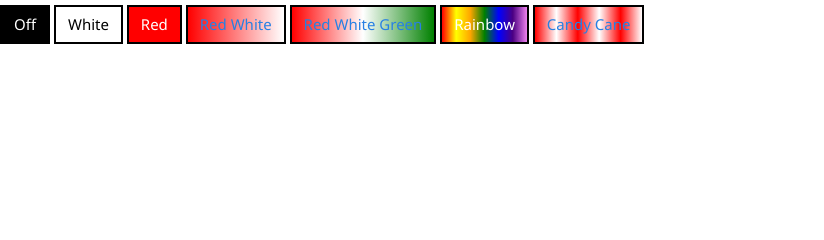
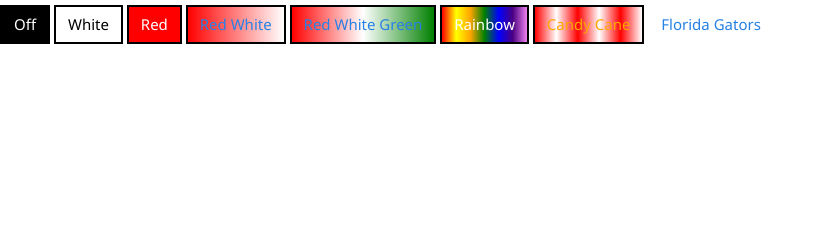
Before and after one commit to colinflynn/Xmas-Lights, a Flask app: template templates/index.html in a window 1280 px wide. Shown: the part 101-341 px from the top of the page, without its empty margins (0-824 px from the left). Run offline with Flask 2, Linux system fonts and the light colour scheme; the template is opened without the code that fills it, so the values that code supplies are empty; parts of the project's set-up code (start-up, migrations or seed data) failed here and were passed over; some libraries are stand-ins or nearby versions.

Commit message:
updates html for florida gators

```diff
--- a/src/lightController.py
+++ b/src/lightController.py
@@ -9,7 +9,7 @@ class LightController:
 	def __init__(self):
 		try:
 			#LED strip configuration:
-			self.LIGHTS_COUNT = 36	# Number of LED pixels used.
+			self.LIGHTS_COUNT = 200	# Number of LED pixels used.
 			self.LED_PIN = 18						# GPIO pin connected to the pixels.
 			self.LED_FREQ_HZ = 800000					# LED signal frequency in hertz (usually 800khz)
 			self.LED_DMA = 10							# DMA channel to use for generating signal (try 10)
--- a/templates/index.html
+++ b/templates/index.html
@@ -21,6 +21,11 @@
         #candycane {
           background-image: linear-gradient(to right, red , white, red, white, red, white); /* Standard syntax (must be last) */
           border: 2px solid black;
+        }
+        #candycane {
+          background-color: blue;
+          border: 2px solid black;
+          color: orange
         }
         #red {
           background-color: red;
@@ -50,5 +55,6 @@
     <a id="redwhitegreen" href="/redwhitegreen" class="btn btn-default">Red White Green</a>
     <a id="rainbow" href="/rainbow" class="btn btn-default">Rainbow</a>
     <a id="candycane" href="/candycane" class="btn btn-default">Candy Cane</a>
+    <a id="floridagators" href="/floridagators" class="btn btn-default">Florida Gators</a>
   </body>
 </html>
```
